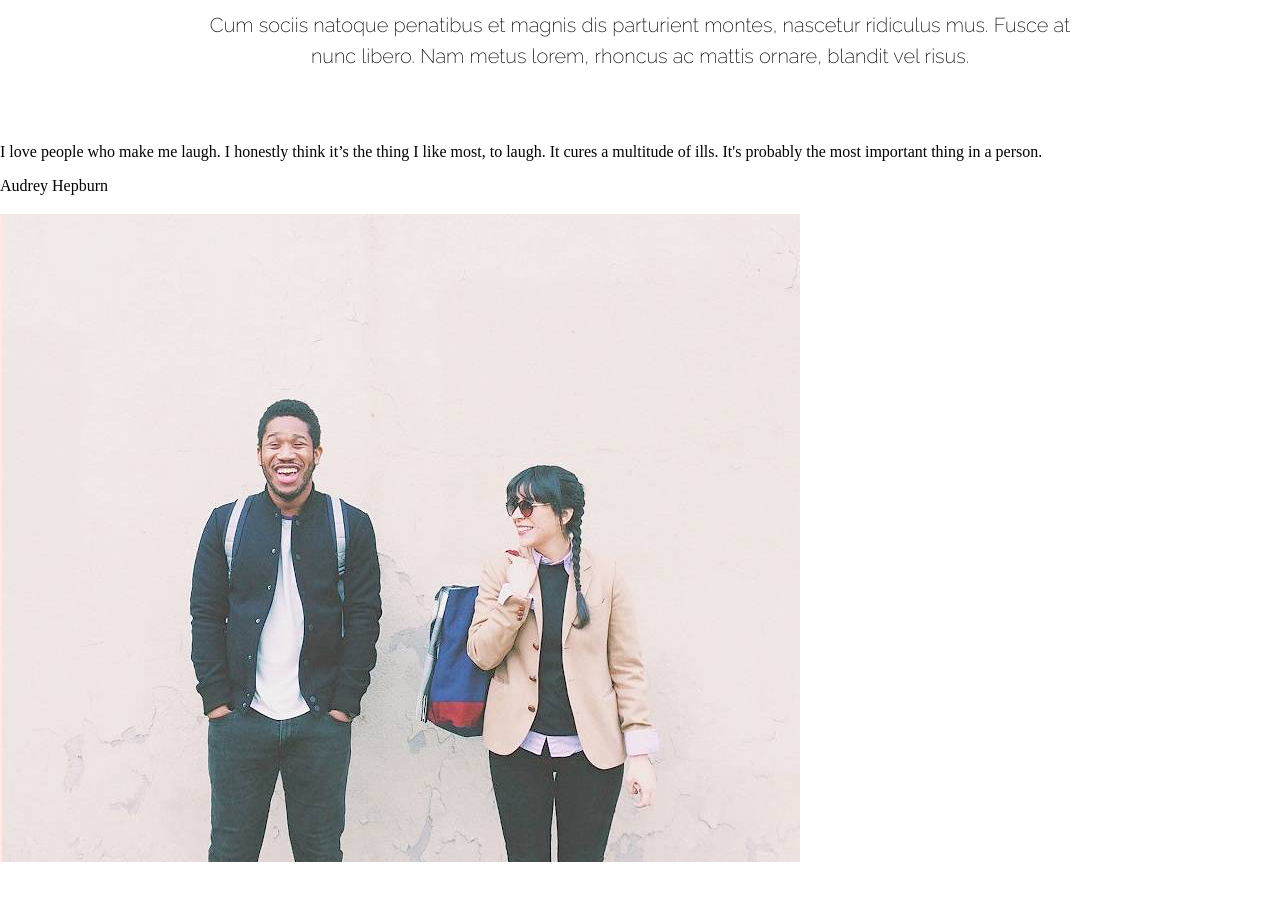
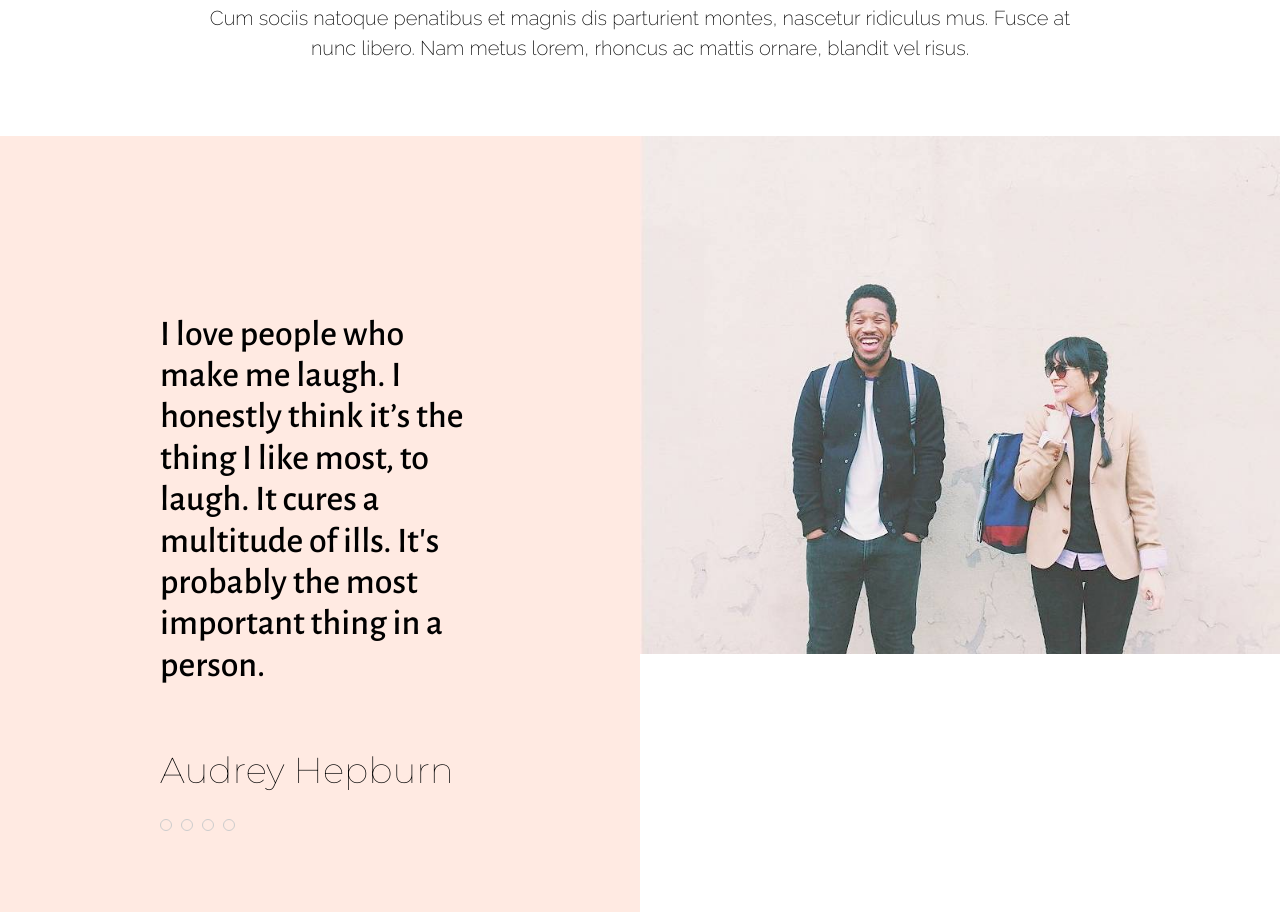
Before and after one commit to vieyraurena/Web02-quotes, a website: page index.html in a window 1280 px wide. Shown: the part 1533-2445 px from the top of the page. Before the commit the page ends 2399 px from the top, so only its background shows below. Drawn offline with nearby package versions, Linux system fonts and the light colour scheme; files that its build step writes are made by us from their sources.

Commit message:
Carpeta de sass

```diff
--- a/sass/styles.scss
+++ b/sass/styles.scss
@@ -1,3 +1,6 @@
+/*normalize*/
+@import 'library/normalize';
+
 /*Configuraciones*/
 @import 'config/settings';
 /*Partials*/
@@ -5,3 +8,4 @@
 @import 'partial/helpears';
 @import 'partial/header';
 @import 'partial/free';
+@import 'partial/tercerBloque';
```
